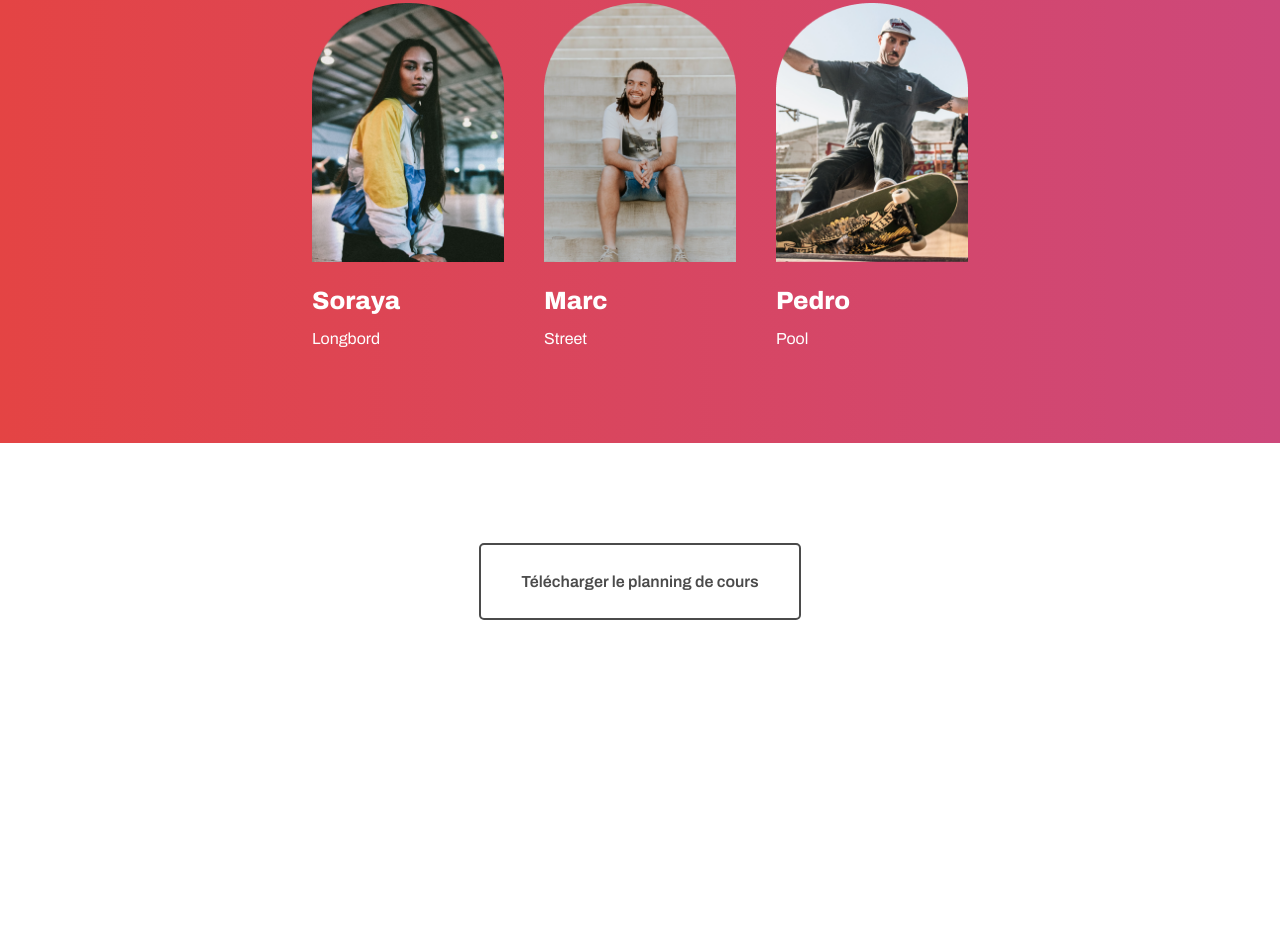
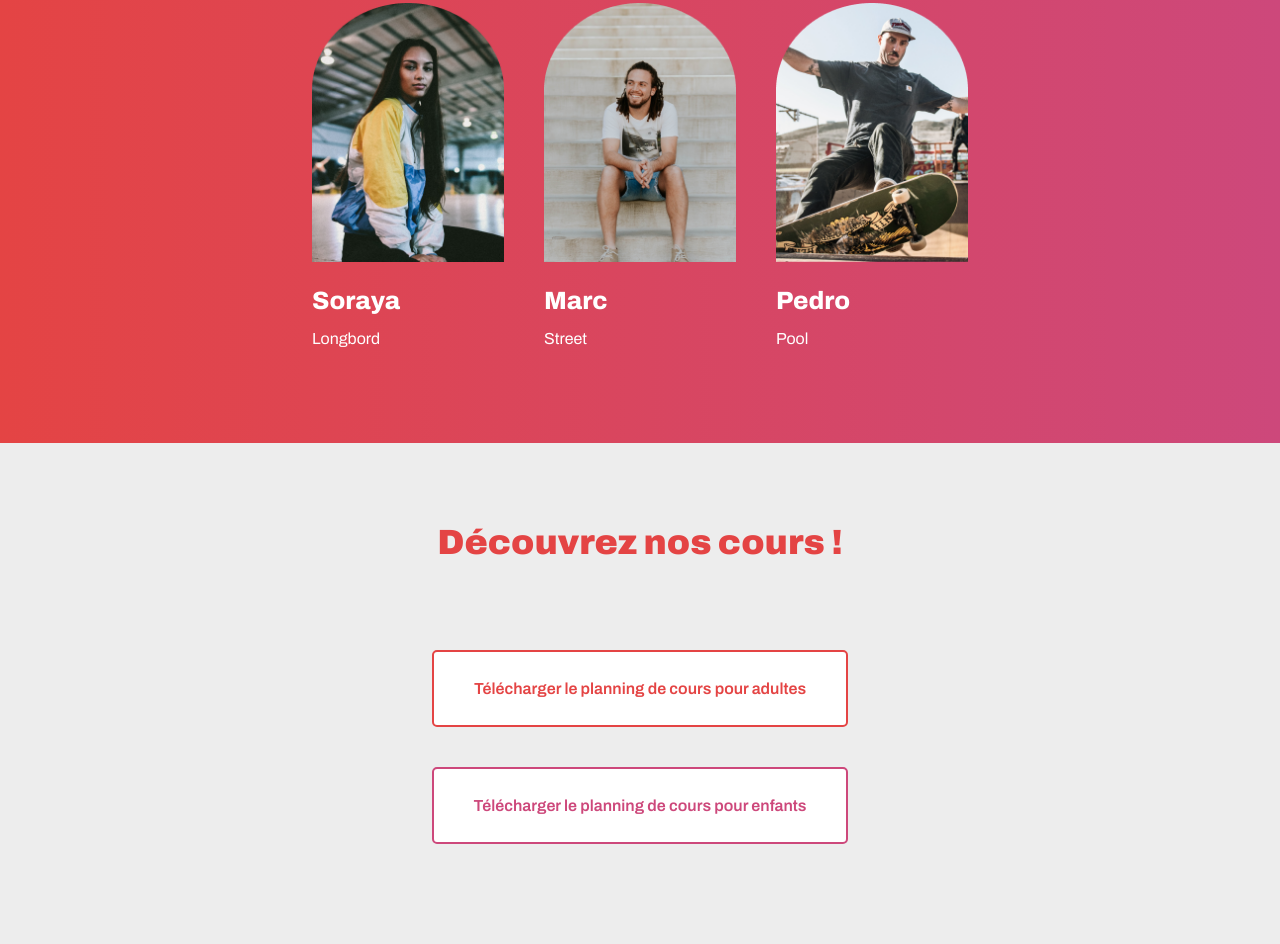
Before and after one commit to NafAldev/P2-RidingCities, a plain HTML site: page index.html in a window 1280 px wide. Shown: the part 1517-2461 px from the top of the page. Before the commit the page ends 2237 px from the top, so only its background shows below. Drawn offline with Linux system fonts and the light colour scheme.

Commit message:
html section telechargement

```diff
--- a/index.html
+++ b/index.html
@@ -58,15 +58,15 @@
 									<h3>Pedro</h3>
 									<p>Pool</p>
 								</article>
-
+							</div>
+					</div>
+				</section>
+				<section class="sectionLightGreyBackground">
+					<h2> Découvrez nos cours !</h2>
+						<div class="directionColumn">
+							<a class="button buttonMainColor" href="documents/planning-adultes.pdf">Télécharger le planning de cours pour adultes</a>
+							<a class="button buttonSecondColor" href="/documents/planning-enfants.pdf">Télécharger le planning de cours pour enfants</a>
 						</div>
-
-					</div>
-
-				</section>
-				<section>
-						<div class="directionRow">
-						<a class="button buttonDrakGreyColor" href="documents/planning">Télécharger le planning de cours</a>
 				</section>
 			</main>
 		</div>
```
